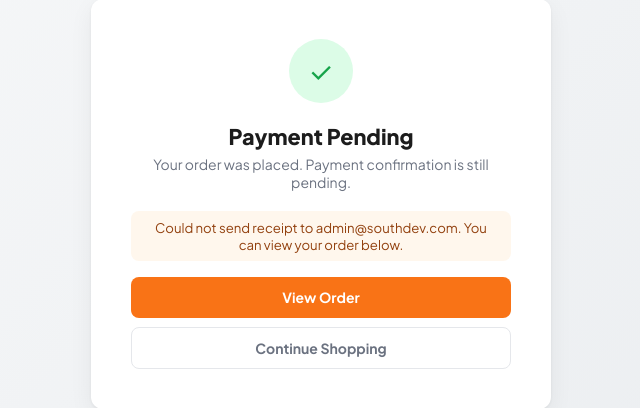
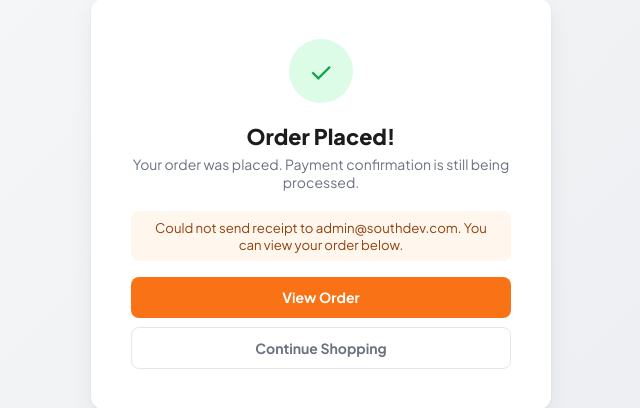
Before and after one commit to kumaru06/southdev-home-depot, a PHP site: page /southdev-home-depot/payment/payment-success.php in a window 1280 px wide. Shown: the part 196-604 px from the top of the page, without its empty margins (319-959 px from the left). Run offline with PHP 8.4, Linux system fonts and the light colour scheme; a user stored in the database is signed in; data comes from the database, SQL or seed files in the repository; data that the repository does not hold is empty; some libraries are stand-ins or nearby versions.

Commit message:
fix: payment success page - show correct title and clear order/payment status labels

```diff
--- a/payment/payment-success.php
+++ b/payment/payment-success.php
@@ -96,7 +96,9 @@ if ($orderId) {
             exit;
         }
     } elseif ($checkoutSessionId && defined('PAYMONGO_ENABLED') && PAYMONGO_ENABLED) {
-        // Checkout Session return (QRPh) — verify the session payment status
+        // Checkout Session return (QRPh / GCash / Card hosted checkout)
+        // PayMongo ONLY redirects to the success URL when payment is completed.
+        // We try to verify via API but treat the redirect itself as confirmation.
         try {
             $gateway     = new PayMongoGateway();
             $sessionData = $gateway->getCheckoutSession($checkoutSessionId);
@@ -105,20 +107,22 @@ if ($orderId) {
                              ?? $sessionAttrs['status']
                              ?? '';
 
-            if ($sessionStatus === 'succeeded' || $sessionStatus === 'paid' || $sessionStatus === 'completed') {
-                if ($payment && $payment['status'] !== PAYMENT_COMPLETED) {
-                    $paymentModel->updateStatus($payment['id'], PAYMENT_COMPLETED, $checkoutSessionId);
-                }
-            } elseif (in_array($sessionStatus, ['expired', 'cancelled', 'failed'])) {
+            if (in_array($sessionStatus, ['expired', 'cancelled', 'failed'])) {
                 if ($payment) {
                     $paymentModel->updateStatus($payment['id'], PAYMENT_FAILED);
                 }
                 header('Location: ' . APP_URL . '/payment/payment-failed.php?order_id=' . $orderId . '&reason=qrph_failed');
                 exit;
             }
-            // else still processing — show page as pending
+            // succeeded / paid / completed or unknown — trust the redirect and mark complete
+            if ($payment && $payment['status'] !== PAYMENT_COMPLETED) {
+                $paymentModel->updateStatus($payment['id'], PAYMENT_COMPLETED, $checkoutSessionId);
+            }
         } catch (Exception $e) {
-            // Non-fatal: fall through to success page as pending
+            // API call failed (host blocks outbound) — trust PayMongo redirect, mark complete
+            if ($payment && $payment['status'] !== PAYMENT_COMPLETED) {
+                $paymentModel->updateStatus($payment['id'], PAYMENT_COMPLETED, $checkoutSessionId);
+            }
         }
     } elseif ($paymentMethod === 'qrph') {
         // QRPh without session_id (shouldn't happen with new flow, just in case)
@@ -136,12 +140,28 @@ $payment = $orderId ? (new Payment($pdo))->getByOrderId($orderId) : null;
 $paymentStatus = $payment['status'] ?? PAYMENT_PENDING;
 $paymentMethod = $payment['payment_method'] ?? '';
 $isPaymentConfirmed = ($paymentStatus === PAYMENT_COMPLETED);
-$resultTitle = $isPaymentConfirmed ? 'Payment Successful!' : 'Payment Pending';
+
+$isCod = ($paymentMethod === PAYMENT_METHOD_COD);
+$isOnline = in_array($paymentMethod, ['gcash', 'card', 'qrph']);
+
+$resultTitle = $isPaymentConfirmed ? 'Payment Successful!' : 'Order Placed!';
 $resultSubtitle = $isPaymentConfirmed
-    ? 'Thank you for your purchase.'
+    ? ($isCod ? 'Your order is confirmed. Pay when it arrives.' : 'Your payment was received. Thank you for your purchase!')
     : (($paymentMethod === PAYMENT_METHOD_BANK)
-        ? 'Your order was placed. Bank transfer payment is awaiting confirmation.'
-        : 'Your order was placed. Payment confirmation is still pending.');
+        ? 'Your order was placed. We are waiting to confirm your bank transfer.'
+        : 'Your order was placed. Payment confirmation is still being processed.');
+
+$paymentLabel = match($paymentStatus) {
+    PAYMENT_COMPLETED => 'Confirmed',
+    PAYMENT_FAILED    => 'Failed',
+    default           => $isOnline ? 'Processing' : 'Pending',
+};
+$paymentColor = match($paymentStatus) {
+    PAYMENT_COMPLETED => '#16A34A',
+    PAYMENT_FAILED    => '#DC2626',
+    default           => '#F97316',
+};
+$orderStatusLabel = ucfirst($order['status'] ?? 'pending');
 
 // ── Send receipt email if provided ──────────────────────────────────────
 $receiptSent = false;
@@ -262,8 +282,12 @@ if ($receiptEmail && $order) {
                     <span class="value">₱<?= number_format($order['total_amount'], 2) ?></span>
                 </div>
                 <div class="row">
-                    <span class="label">Status</span>
-                    <span class="value" style="color:var(--accent);"><?= $isPaymentConfirmed ? 'Completed' : 'Pending' ?></span>
+                    <span class="label">Order Status</span>
+                    <span class="value" style="color:#F97316;"><?= htmlspecialchars($orderStatusLabel) ?></span>
+                </div>
+                <div class="row">
+                    <span class="label">Payment</span>
+                    <span class="value" style="color:<?= $paymentColor ?>;"><?= htmlspecialchars($paymentLabel) ?></span>
                 </div>
             </div>
         <?php endif; ?>
```
